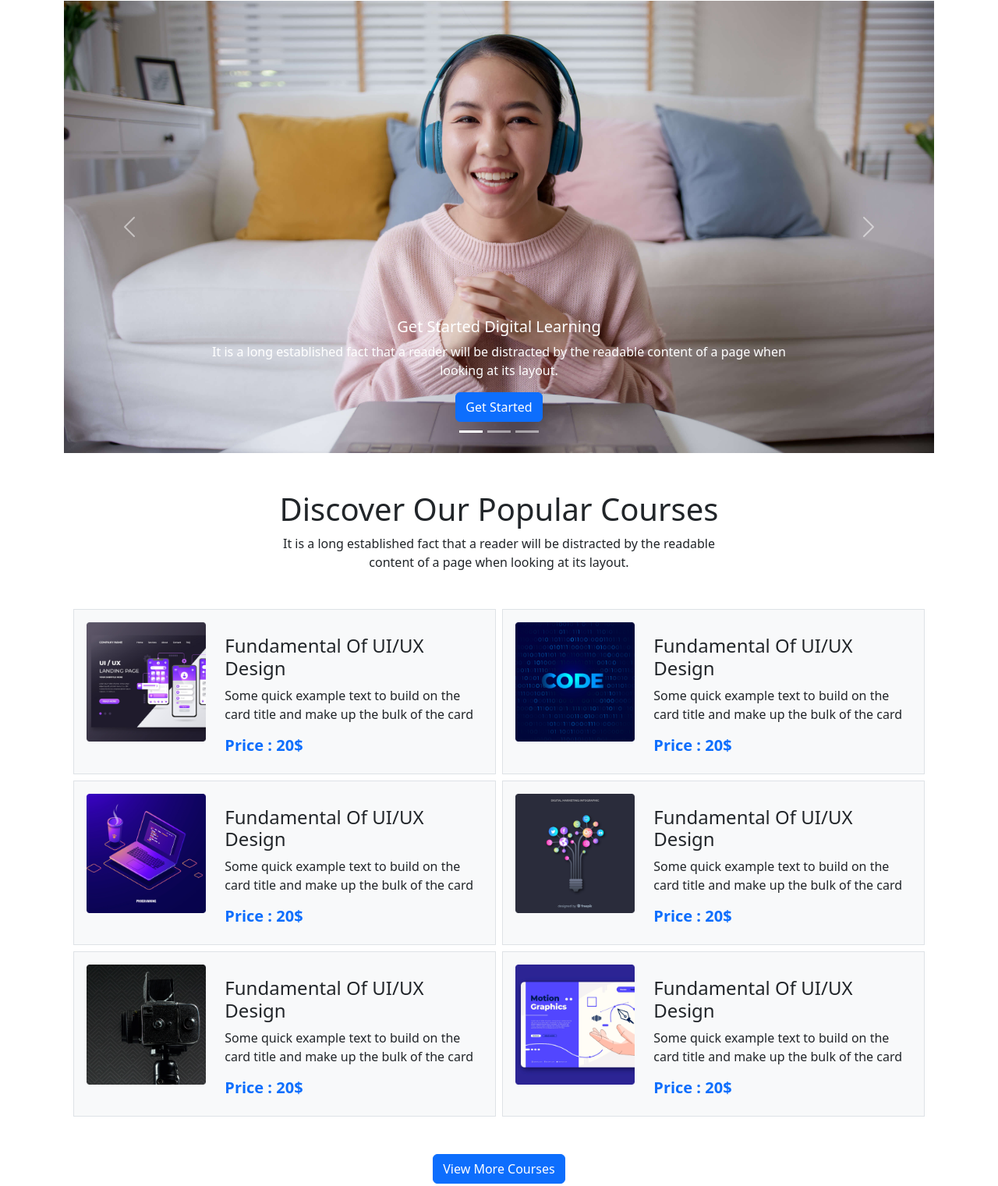
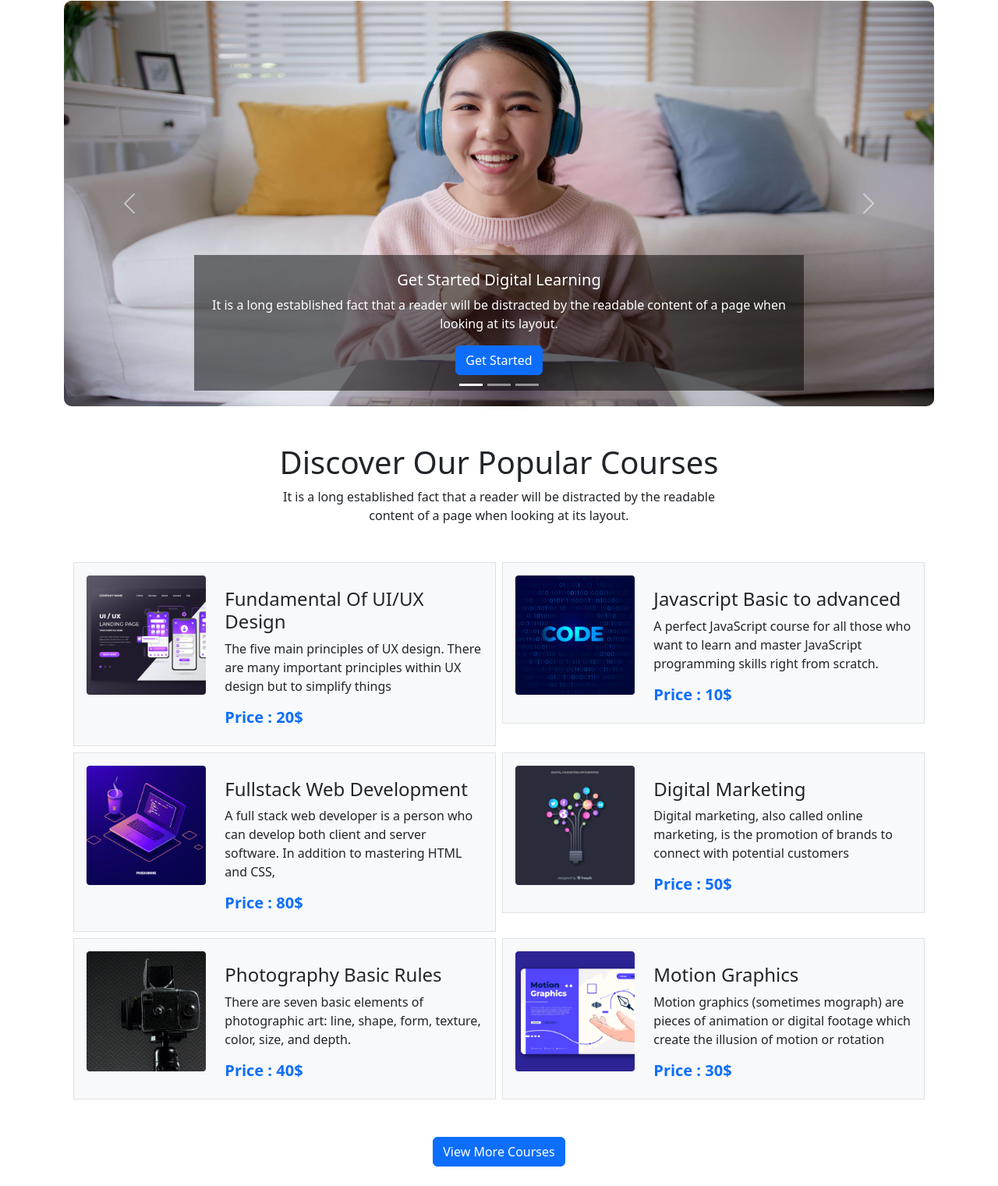
Before and after one commit to asifhossain2k20/tech-learners-bd, a plain HTML site: page index.html in a window 1280 px wide. Shown: the part 103-1624 px from the top of the page at 78% size. Drawn offline with nearby package versions, Linux system fonts and the light colour scheme.

Commit message:
All Done

```diff
--- a/index.html
+++ b/index.html
@@ -47,15 +47,15 @@
         <!-- carousel section start  -->
         <section class="carousel-my-class my-5">
             <div id="carouselExampleCaptions" class="carousel slide " data-bs-ride="false">
-                <div class="carousel-indicators">
+                <div class="carousel-indicators" >
                   <button type="button" data-bs-target="#carouselExampleCaptions" data-bs-slide-to="0" class="active" aria-current="true" aria-label="Slide 1"></button>
                   <button type="button" data-bs-target="#carouselExampleCaptions" data-bs-slide-to="1" aria-label="Slide 2"></button>
                   <button type="button" data-bs-target="#carouselExampleCaptions" data-bs-slide-to="2" aria-label="Slide 3"></button>
                 </div>
                 <div class="carousel-inner">
                   <div class="carousel-item active">
-                    <img src="images/cover/cover-1.png" class="d-block w-100 img-fluid" alt="...">
-                    <div class="carousel-caption d-none d-md-block text-dark">
+                    <img  src="images/cover/cover-1.png" class="d-block w-100 img-fluid" alt="...">
+                    <div class="carousel-caption carousel-text-bg">
                       <h5>Get Started Digital Learning</h5>
                       <p>It is a long established fact that a reader will be distracted by the readable content of a page when looking at its layout.</p>
                       <div class="btn btn-primary">Get Started</div>
@@ -63,7 +63,7 @@
                   </div>
                   <div class="carousel-item active">
                     <img src="images/cover/cover-2.jpg" class="d-block w-100 img-fluid" alt="...">
-                    <div class="carousel-caption d-none d-md-block ">
+                    <div class="carousel-caption  carousel-text-bg">
                       <h5>Get Started Digital Learning</h5>
                       <p>It is a long established fact that a reader will be distracted by the readable content of a page when looking at its layout.</p>
                       <div class="btn btn-primary">Get Started</div>
@@ -71,7 +71,7 @@
                   </div>
                   <div class="carousel-item active">
                     <img src="images/cover/cover-3.jpg" class="d-block w-100 img-fluid" alt="...">
-                    <div class="carousel-caption d-none d-md-block ">
+                    <div class="carousel-caption  carousel-text-bg">
                       <h5>Get Started Digital Learning</h5>
                       <p>It is a long established fact that a reader will be distracted by the readable content of a page when looking at its layout.</p>
                       <div class="btn btn-primary">Get Started</div>
@@ -109,8 +109,7 @@
                             </div>
                             <div class="col-lg-8 col-md-8 col-12 mt-3">
                                 <h4>Fundamental Of UI/UX Design</h4>
-                                <p>Some quick example text to build on the card title
-                                    and make up the bulk of the card</p>
+                                <p>The five main principles of UX design. There are many important principles within UX design but to simplify things</p>
                                 <h5 class="fw-bold text-primary">Price : 20$</h5>
                             </div>
                         </div>
@@ -123,10 +122,9 @@
                                 <img class="img-fluid w-100" src="images/course/course-2.png" alt="">
                             </div>
                             <div class="col-lg-8 col-md-8 col-12 mt-3">
-                                <h4>Fundamental Of UI/UX Design</h4>
-                                <p>Some quick example text to build on the card title
-                                    and make up the bulk of the card</p>
-                                <h5 class="fw-bold text-primary">Price : 20$</h5>
+                                <h4>Javascript Basic to advanced</h4>
+                                <p>A perfect JavaScript course for all those who want to learn and master JavaScript programming skills right from scratch.</p>
+                                <h5 class="fw-bold text-primary">Price : 10$</h5>
                             </div>
                         </div>
                     </div>
@@ -138,10 +136,9 @@
                                 <img class="img-fluid w-100" src="images/course/course-3.png" alt="">
                             </div>
                             <div class="col-lg-8 col-md-8 col-12 mt-3">
-                                <h4>Fundamental Of UI/UX Design</h4>
-                                <p>Some quick example text to build on the card title
-                                    and make up the bulk of the card</p>
-                                <h5 class="fw-bold text-primary">Price : 20$</h5>
+                                <h4>Fullstack Web Development</h4>
+                                <p>A full stack web developer is a person who can develop both client and server software. In addition to mastering HTML and CSS,</p>
+                                <h5 class="fw-bold text-primary">Price : 80$</h5>
                             </div>
                         </div>
                     </div>
@@ -153,10 +150,9 @@
                                 <img class="img-fluid w-100" src="images/course/course-4.png" alt="">
                             </div>
                             <div class="col-lg-8 col-md-8 col-12 mt-3">
-                                <h4>Fundamental Of UI/UX Design</h4>
-                                <p>Some quick example text to build on the card title
-                                    and make up the bulk of the card</p>
-                                <h5 class="fw-bold text-primary">Price : 20$</h5>
+                                <h4>Digital Marketing</h4>
+                                <p>Digital marketing, also called online marketing, is the promotion of brands to connect with potential customers </p>
+                                <h5 class="fw-bold text-primary">Price : 50$</h5>
                             </div>
                         </div>
                     </div>
@@ -168,10 +164,9 @@
                                 <img class="img-fluid w-100" src="images/course/course-5.png" alt="">
                             </div>
                             <div class="col-lg-8 col-md-8 col-12 mt-3">
-                                <h4>Fundamental Of UI/UX Design</h4>
-                                <p>Some quick example text to build on the card title
-                                    and make up the bulk of the card</p>
-                                <h5 class="fw-bold text-primary">Price : 20$</h5>
+                                <h4>Photography Basic Rules</h4>
+                                <p>There are seven basic elements of photographic art: line, shape, form, texture, color, size, and depth.</p>
+                                <h5 class="fw-bold text-primary">Price : 40$</h5>
                             </div>
                         </div>
                     </div>
@@ -183,10 +178,9 @@
                                 <img class="img-fluid w-100" src="images/course/course-6.png" alt="">
                             </div>
                             <div class="col-lg-8 col-md-8 col-12 mt-3">
-                                <h4>Fundamental Of UI/UX Design</h4>
-                                <p>Some quick example text to build on the card title
-                                    and make up the bulk of the card</p>
-                                <h5 class="fw-bold text-primary">Price : 20$</h5>
+                                <h4>Motion Graphics</h4>
+                                <p>Motion graphics (sometimes mograph) are pieces of animation or digital footage which create the illusion of motion or rotation</p>
+                                <h5 class="fw-bold text-primary">Price : 30$</h5>
                             </div>
                         </div>
                     </div>
--- a/style.css
+++ b/style.css
@@ -1,6 +1,14 @@
+.nav-bar a{
+    font-weight: bold;
+}
+.carousel-text-bg{
+    background: rgba(0, 0, 0, 0.5);
+}
 .carousel-my-class img{
-    height: 580px;
+    height: 520px;
+    border-radius: 10px;
 }
+
 .registration-section{
     height: 300px;
 }
@@ -15,4 +23,10 @@ footer .icons i{
     .companies{
         display: none;
     }
+
 }
+@media screen  and (max-width:576px){
+    .carousel-my-class img{
+        height: 420px;
+    }
+}
```
